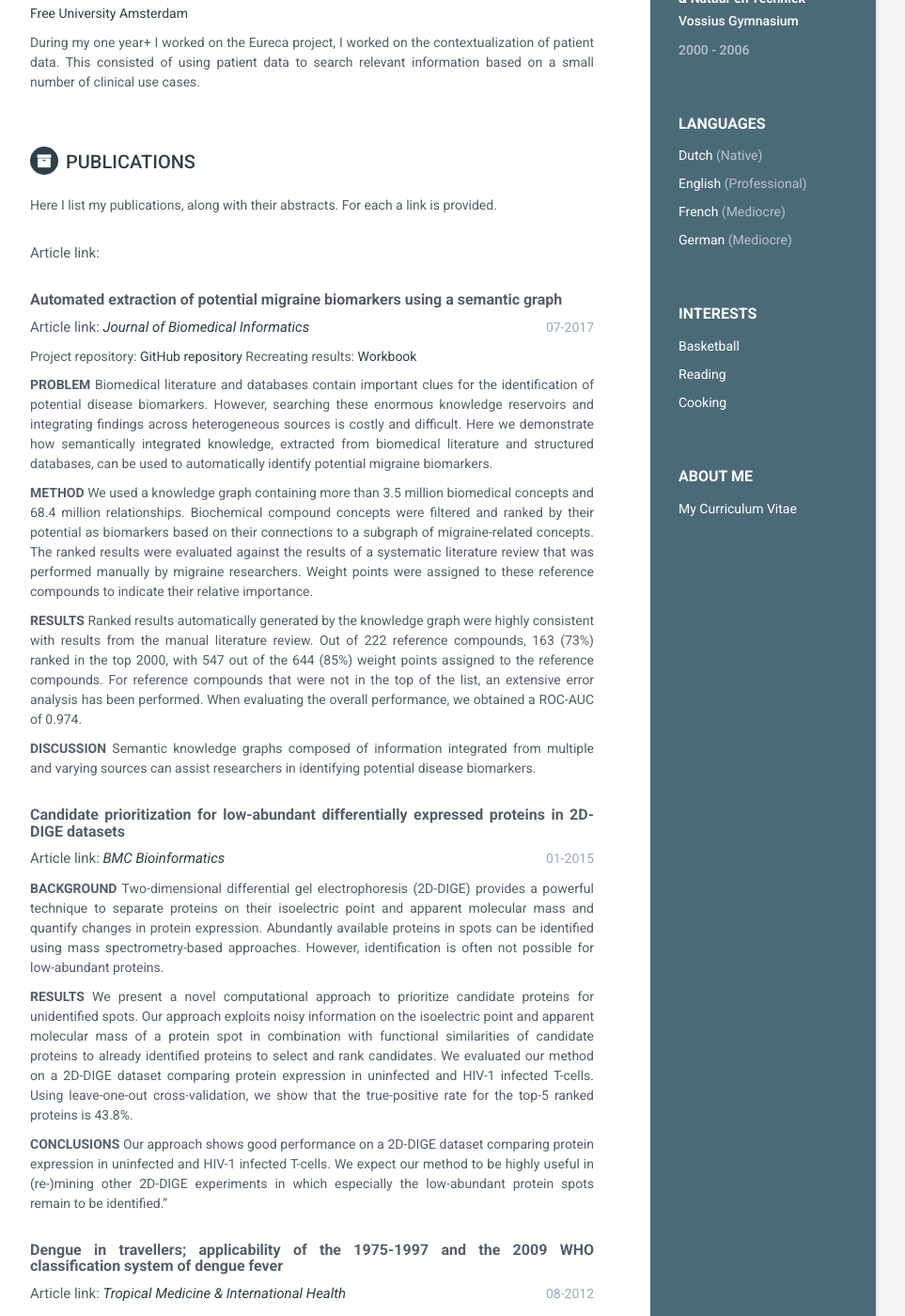
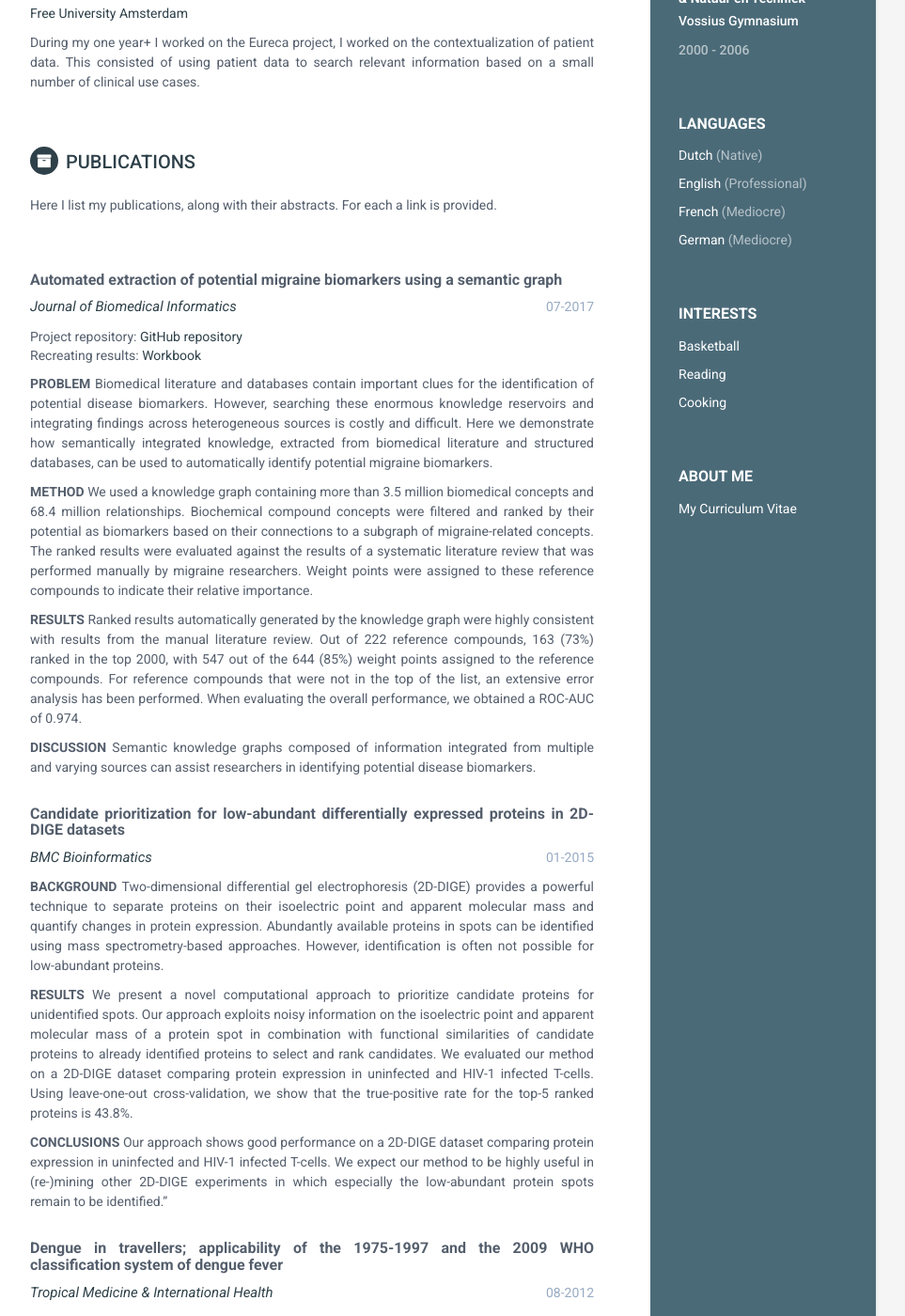
Before and after one commit to Wytz/wytz.github.io, a Jekyll site: the page built from index.html, in a window 1280 px wide and 1400 px high, scrolled down 940 px. Shown: the whole window at 94% size, without its empty margins (188-1151 px from the left). Built offline with Jekyll 4.4.1, drawn with Linux system fonts in a browser that asks for light colours.

Commit message:
changed workbook

```diff
--- a/_includes/projects.html
+++ b/_includes/projects.html
@@ -13,19 +13,19 @@
     <div class="item" style="margin-bottom:30px;">
       <h3 class="project-title" style="text-align:justify;text-justify:inter-word;"><b>{{ project.title }}</b></h3>
 	  <div class="upper-row" style="margin-top:10px;margin-bottom:10px;">
-	    <div style="font-size:15px;">Article link:  <a href="{{ project.link }}"><i>  {{ project.journal}}  </i></a></div>
+	    <div style="font-size:15px;"><a href="{{ project.link }}"><i>  {{ project.journal}}  </i></a></div>
 		<div class="time">{{ project.publicationdate }}</div>
 	  </div>
 	  <div class = links style="margin-top:10px;margin-bottom:10px;font-size:14px;text-align:justify;text-justify:inter-word;">
 
 	    {% if project.github %}
-	    <span class="project-link">Project repository:  <a href="{{ project.github }}"> GitHub repository </a></span>
+	    <div class="project-link">Project repository:  <a href="{{ project.github }}"> GitHub repository </a></div>
 
 	    {% endif %}
 
 	    {% if project.workbook %}
 
-	    <span class="project-link" style="align:right;">Recreating results:  <a href="{{ project.workbook }}"> Workbook </a></span>
+	    <div class="project-link" style="align:right;">Recreating results:  <a href="{{ project.workbook }}"> Workbook </a></div>
 
 	    {% endif %}
 
```
